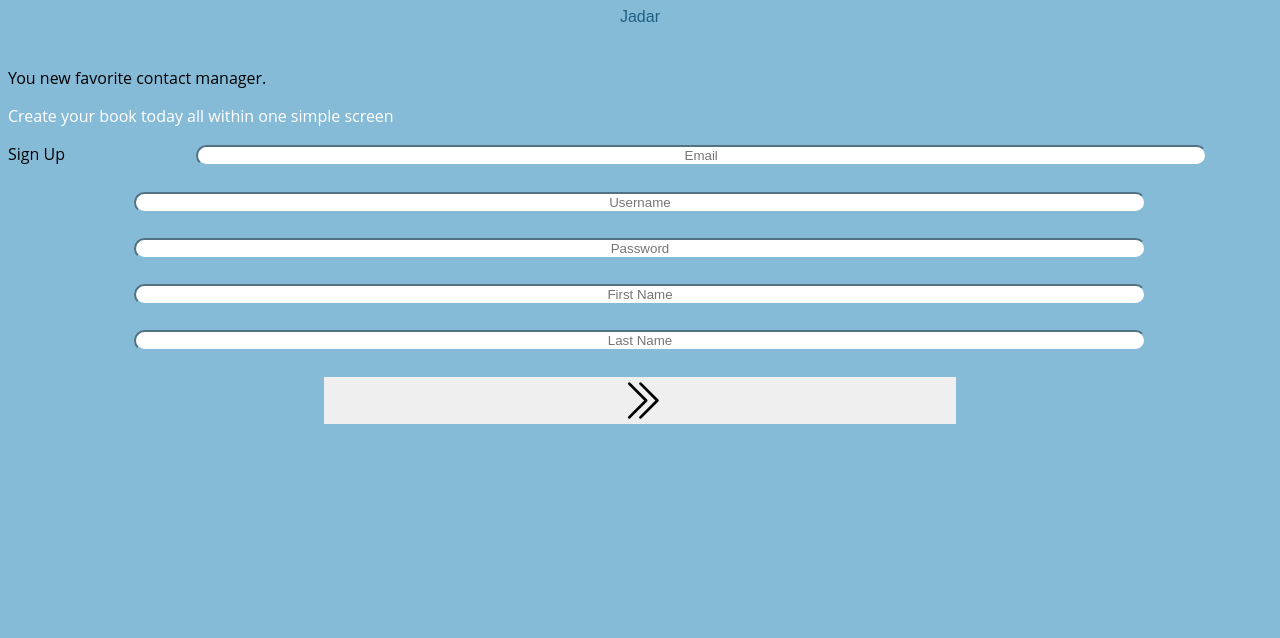
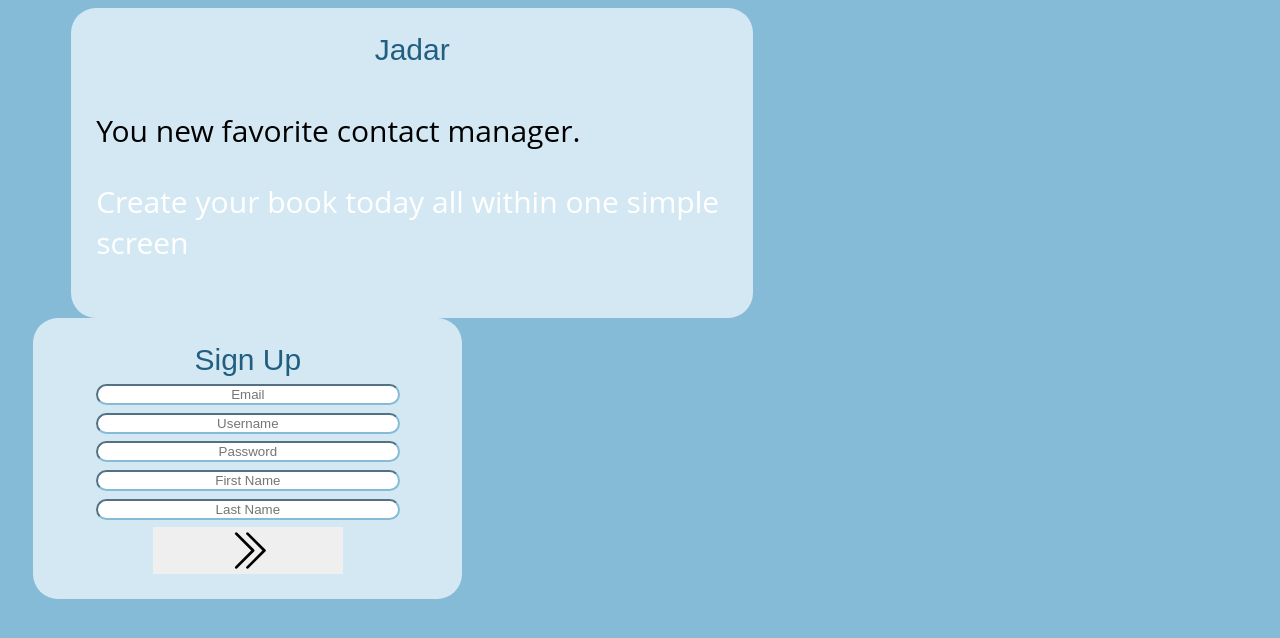
Before and after one commit to Jadar-Team/Jadar, a PHP site: page /register.html in a window 1280 px wide. Shown: the top 638 px of the page. Run offline with PHP 8.4, Linux system fonts and the light colour scheme.

Commit message:
Updated the CSS to include new styles for register.html

```diff
--- a/css/styles.css
+++ b/css/styles.css
@@ -14,6 +14,49 @@ body
     font-family: 'Titillium Web', sans-serif;
     color: #FFFFFF;
 }
+
+#inner-regTitle{
+    display: inline-block;
+    font-size: 1em;
+    width: 90%;
+    text-align: center;
+    margin-left: 5%;
+    margin-bottom: 2%;
+    font-family: 'Yantramanav', sans-serif;
+    color: #215F81;
+}
+#inner-title{
+    display: inline-block;
+    font-size: 50px;
+    width: 90%;
+    text-align: center;
+    margin-left: 5%;
+    margin-bottom: 2%;
+	font-family: 'Titillium Web', sans-serif;
+    color: #FFFFFF;
+}
+
+#registerDiv1
+{
+	width: 30%;
+    border-radius: 25px;
+    font-size: 30px;
+	margin-left: 2%;
+    margin-right: 5%;
+    padding: 25px;
+    background-color: #D4E8F3;
+}
+#registerDiv2
+{
+    border-radius: 25px;
+    font-size: 30px;
+    width: 50%;
+    margin-left: 5%;
+	margin-right: 2%;
+    padding: 25px;
+    background-color: #D4E8F3;
+}
+
 
 #loginDiv
 {
```
